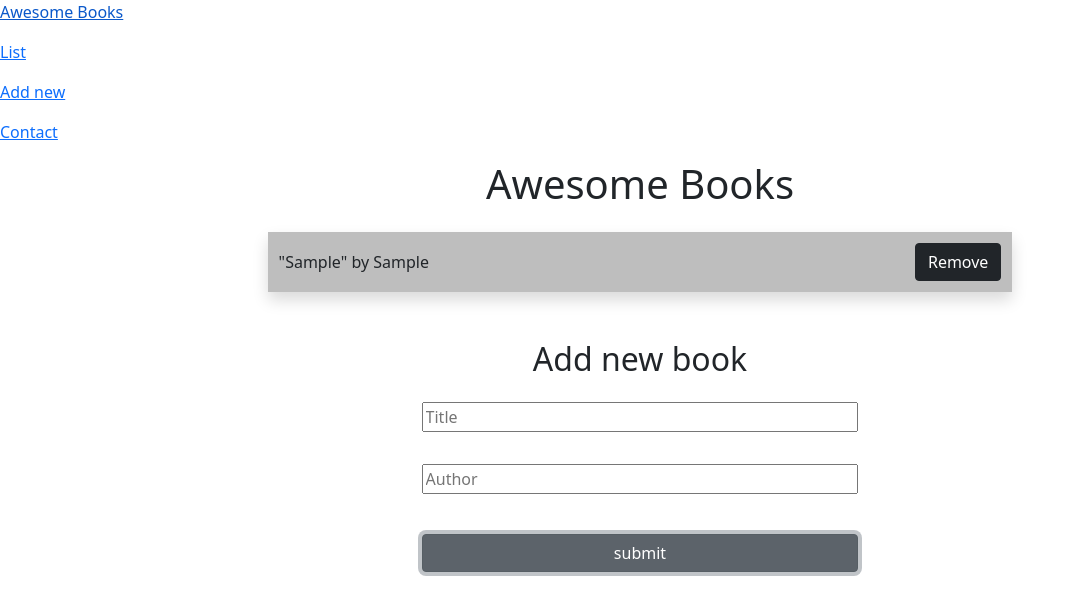
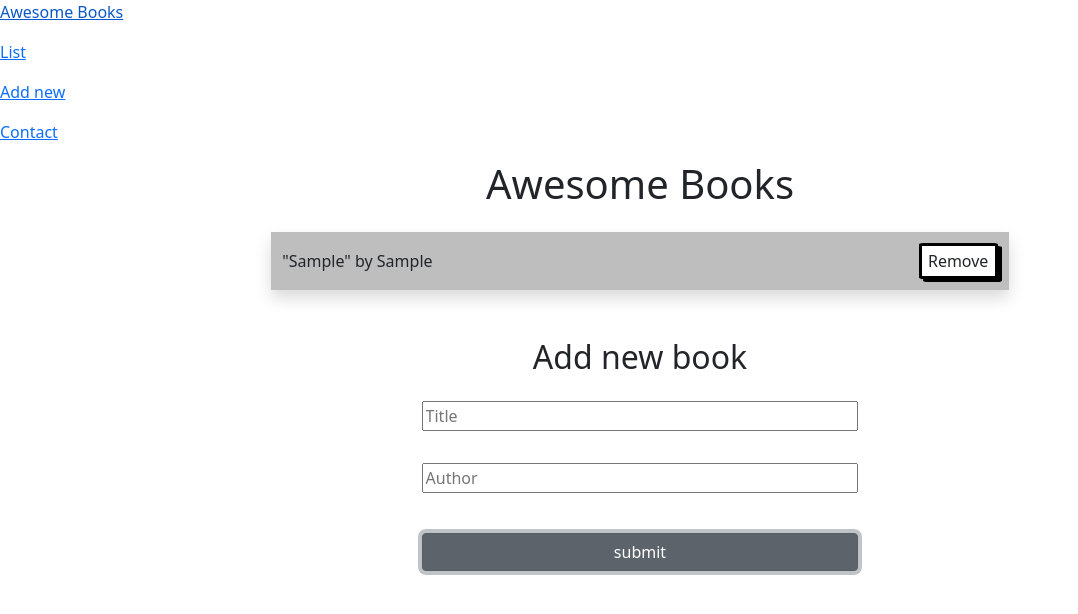
Before and after one commit to vicmaburrito/Awesome_Books, a website: page index.html in a window 1280 px wide. Both pictures are taken after typing "Sample", "Sample" into the empty fields and a click on the input "submit". Shown: the whole page, without its empty margins (0-1078 px from the left). Drawn offline with nearby package versions, Linux system fonts and the light colour scheme.

Commit message:
Create appropriate style for bottom display

```diff
--- a/app.js
+++ b/app.js
@@ -47,7 +47,7 @@ class UserInterface {
     <td class="row-data"><p class="p-0 m-0">"${book.title}" by ${book.author}</p></td>
     <td><p class="d-none">${book.title}</p></td>
     <td><p class="d-none">${book.author}</p></td>
-    <td><button class="destroy btn btn-dark">Remove</button></td>
+    <td><button class="destroy">Remove</button></td>
     `;
 
     row.appendChild(item);
--- a/assets/style.css
+++ b/assets/style.css
@@ -30,3 +30,14 @@ table#basic-table tr:nth-child(odd) {
 .row-data {
   margin-right: 30rem;
 }
+
+button {
+  all: unset;
+  border: 3px solid black;
+  border-radius: 5%;
+  padding: 0.2em 0.4rem;
+  box-shadow: 4px 3px black;
+  background: white;
+  cursor: pointer;
+  user-select: none;
+}
```
